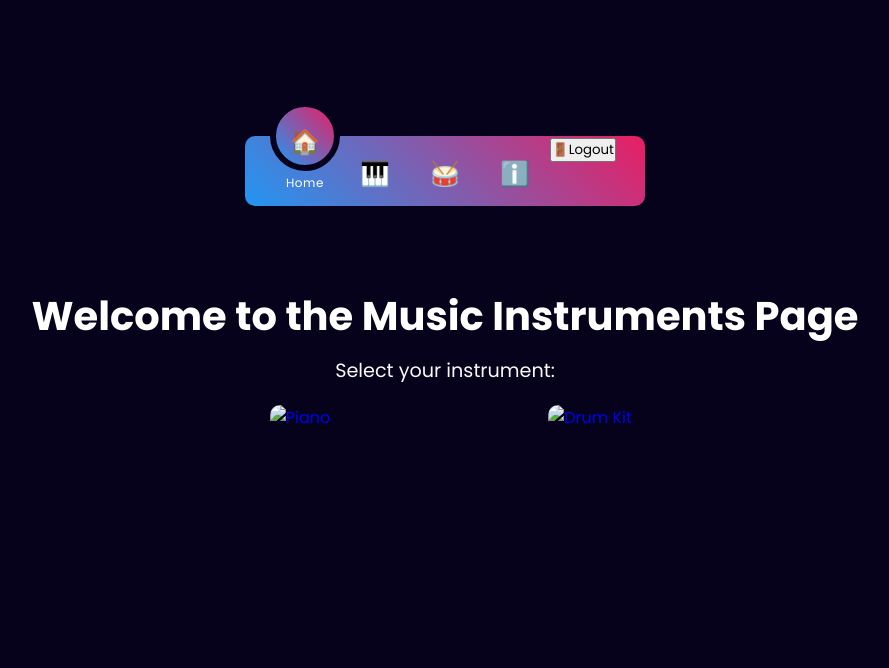
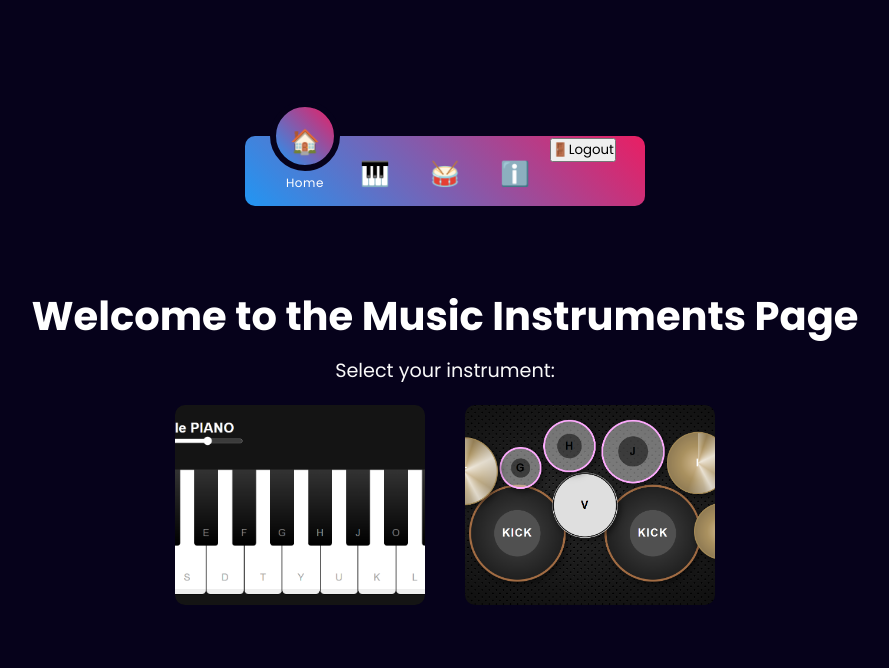
Before and after one commit to Nithishsrisatya/Internshi-, a plain HTML site: page home.html in a window 1280 px wide. Shown: the whole page, without its empty margins (195-1084 px from the left). Drawn offline with Linux system fonts and the light colour scheme.

Commit message:
home.html

```diff
--- a/home.html
+++ b/home.html
@@ -232,13 +232,13 @@
         <div class="instrument-container">
             <a href="Piano.html" class="instrument-link">
                 <div class="instrument-card">
-                    <img src="image/Piano.png" alt="Piano" class="instrument-image">
+                    <img src="Piano.png" alt="Piano" class="instrument-image">
                     <span class="instrument-name">Piano</span>
                 </div>
             </a>
             <a href="Drum.html" class="instrument-link">
                 <div class="instrument-card">
-                    <img src="image/DrumKit.png" alt="Drum Kit" class="instrument-image">
+                    <img src="DrumKit.png" alt="Drum Kit" class="instrument-image">
                     <span class="instrument-name">Drum Kit</span>
                 </div>
             </a>
```
